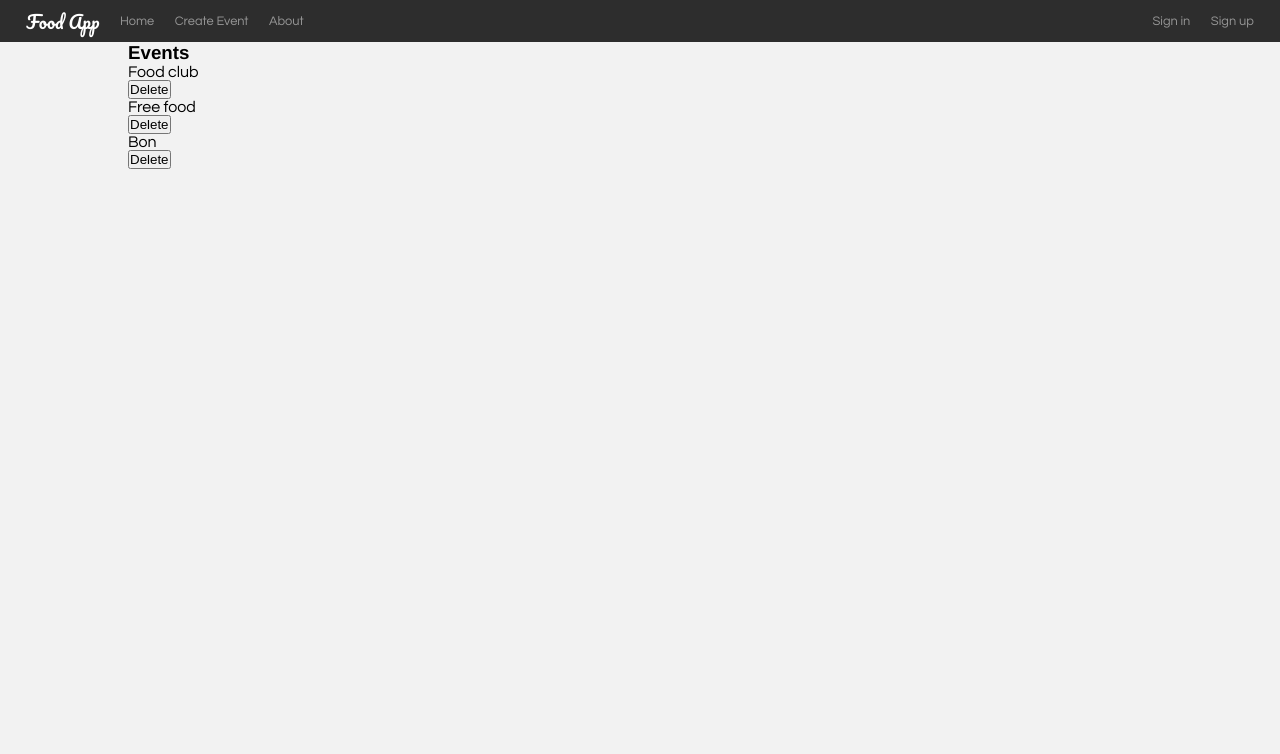
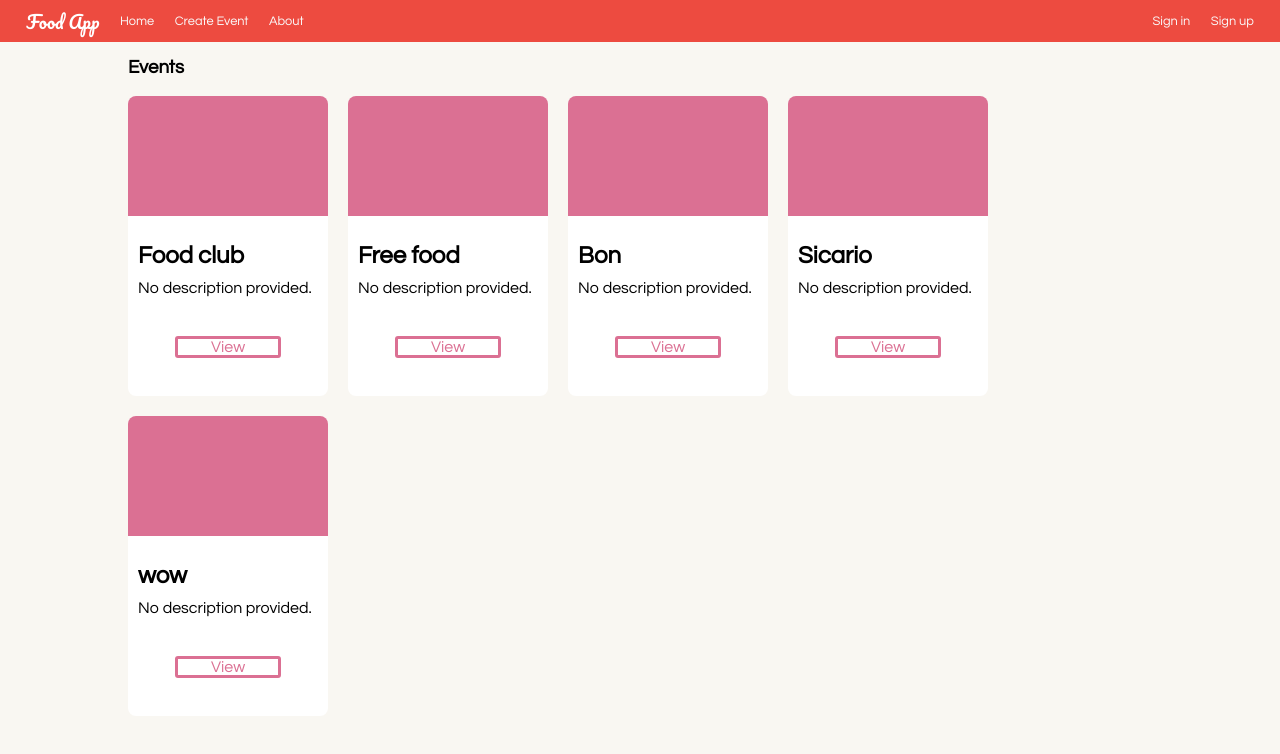
Before and after one commit to Evalir/food-app-intec, a React (Create React App) app: page / in a window 1280 px wide. Shown: the top 754 px of the page. Built offline with nearby package versions, Linux system fonts and the light colour scheme.

Commit message:
Finish initial view events layout

```diff
--- /dev/null
+++ b/src/Components/FoodCard/FoodCard.js
@@ -0,0 +1,29 @@
+import React from 'react';
+import {
+  Card,
+  ImageContainer,
+  InfoWrapper,
+  FoodTitle,
+  FoodLink,
+} from './Styled';
+
+const FoodCard = ({ key, name, description }) => {
+  return (
+    <Card key={key}>
+      <ImageContainer />
+      <InfoWrapper>
+        <FoodTitle>{name}</FoodTitle>
+        <p>{description}</p>
+
+        <FoodLink>View</FoodLink>
+      </InfoWrapper>
+    </Card>
+  );
+};
+
+FoodCard.defaultProps = {
+  name: 'name',
+  description: 'No description provided.',
+};
+
+export default FoodCard;
--- /dev/null
+++ b/src/Components/FoodCard/Styled.js
@@ -0,0 +1,47 @@
+import styled from 'styled-components';
+import { Link } from 'react-router-dom';
+export const Card = styled.div`
+  min-height: 300px;
+  width: 200px;
+  border-radius: 8px;
+  background: white;
+`;
+
+export const ImageContainer = styled.div`
+  min-height: 120px;
+  width: 100%;
+  border-radius: 8px 8px 0 0;
+  background: palevioletred;
+`;
+
+export const InfoWrapper = styled.div`
+  display: flex;
+  flex-direction: column;
+  width: 90%;
+  margin: 0 auto;
+  padding-top: 1em;
+`;
+
+export const FoodTitle = styled.h2`
+  line-height: 2em;
+`;
+
+export const FoodLink = styled(Link)`
+  display: block;
+  margin-top: 40px;
+  padding: 0 auto;
+  color: palevioletred;
+  background: transparent;
+  border: 3px solid palevioletred;
+  border-radius: 3px;
+  text-align: center;
+  font-size: 1em;
+  width: 100px;
+  align-self: center;
+  text-decoration: none;
+  transition: all 0.2s;
+  :hover {
+    color: white;
+    background: palevioletred;
+  }
+`;
--- a/src/Components/Navbar/Navbar.js
+++ b/src/Components/Navbar/Navbar.js
@@ -1,7 +1,13 @@
 import React, { useState, useEffect } from 'react';
-
-import { StyledNavbar, StyledNav, StyledLogoLink, Spacer } from './Styled';
+import {
+  StyledNavbar,
+  StyledNav,
+  StyledLogoLink,
+  StyledNavLink,
+  Spacer,
+} from './Styled';
 import TopDrawer from './TopDrawer/TopDrawer';
+import DrawerButton from './TopDrawer/DrawerButton/DrawerButton';
 
 /**
  * Navbar component. Supports mobile and desktop view.
@@ -18,6 +24,9 @@ const Navbar = () => {
       <>
         <StyledNav>
           <div>
+            <DrawerButton show={show} setShow={setShow} />
+          </div>
+          <div>
             <ul>
               <li>
                 <StyledLogoLink>Food App</StyledLogoLink>
@@ -27,9 +36,8 @@ const Navbar = () => {
           <Spacer />
           <div>
             <ul>
-              <li>Sign in</li>
               <li>
-                <button onClick={() => setShow(!show)}>Click</button>
+                <StyledNavLink to="/">Sign in</StyledNavLink>
               </li>
             </ul>
           </div>
@@ -49,16 +57,26 @@ const Navbar = () => {
             <li>
               <StyledLogoLink>Food App</StyledLogoLink>
             </li>
-            <li>Home</li>
-            <li>Create Event</li>
-            <li>About</li>
+            <li>
+              <StyledNavLink to="/">Home</StyledNavLink>
+            </li>
+            <li>
+              <StyledNavLink to="/">Create Event</StyledNavLink>
+            </li>
+            <li>
+              <StyledNavLink to="/">About</StyledNavLink>
+            </li>
           </ul>
         </div>
         <Spacer />
         <div>
           <ul>
-            <li>Sign in</li>
-            <li>Sign up</li>
+            <li>
+              <StyledNavLink to="/">Sign in</StyledNavLink>
+            </li>
+            <li>
+              <StyledNavLink to="/">Sign up</StyledNavLink>
+            </li>
           </ul>
         </div>
       </StyledNav>
--- a/src/Components/Navbar/Styled.js
+++ b/src/Components/Navbar/Styled.js
@@ -1,4 +1,5 @@
 import styled from 'styled-components';
+import { Link } from 'react-router-dom';
 
 export const Spacer = styled.div`
   flex: 1;
@@ -7,7 +8,7 @@ export const StyledNavbar = styled.header`
   position: relative;
   z-index: 200;
   width: 100%;
-  background-color: ${props => props.theme.black};
+  background-color: ${props => props.theme.orange};
   height: 42px;
 `;
 
@@ -18,7 +19,6 @@ export const StyledNav = styled.nav`
   padding: 0 1em;
 
   ul {
-    color: ${props => props.theme.grey};
     text-decoration: none;
     list-style: none;
     margin: 0;
@@ -33,9 +33,15 @@ export const StyledNav = styled.nav`
   }
 `;
 
-export const StyledLogoLink = styled.a`
+export const StyledLogoLink = styled(Link)`
+  text-decoration: none;
   font-family: 'Pacifico', 'Questrial', Helvetica;
   font-size: 1.4em;
   color: white;
   align-self: center;
 `;
+
+export const StyledNavLink = styled(Link)`
+  text-decoration: none;
+  color: ${props => props.theme.white};
+`;
--- /dev/null
+++ b/src/Components/Navbar/TopDrawer/DrawerButton/DrawerButton.js
@@ -0,0 +1,14 @@
+import React from 'react';
+import { StyledDrawer, Bar } from './Styled';
+
+const DrawerButton = ({ setShow, show }) => {
+  return (
+    <StyledDrawer onClick={() => setShow(!show)}>
+      <Bar />
+      <Bar />
+      <Bar />
+    </StyledDrawer>
+  );
+};
+
+export default DrawerButton;
--- /dev/null
+++ b/src/Components/Navbar/TopDrawer/DrawerButton/Styled.js
@@ -0,0 +1,23 @@
+import styled from 'styled-components';
+
+export const StyledDrawer = styled.button`
+  display: flex;
+  flex-direction: column;
+  justify-content: space-between;
+  width: 24px;
+  height: 16px;
+  background: transparent;
+  border: none;
+  cursor: pointer;
+  padding: 0;
+  box-sizing: border-box;
+  :focus {
+    outline: none;
+  }
+`;
+
+export const Bar = styled.div`
+  background: white;
+  width: 24px;
+  height: 2px;
+`;
--- a/src/Store/StoreConfig.js
+++ b/src/Store/StoreConfig.js
@@ -6,5 +6,11 @@ export const types = {
 
 export const INITIAL_STATE = {
   isSignedIn: false,
-  events: [{ name: 'Food club' }, { name: 'Free food' }, { name: 'Bon' }],
+  events: [
+    { name: 'Food club' },
+    { name: 'Free food' },
+    { name: 'Bon' },
+    { name: 'Sicario' },
+    { name: 'wow' },
+  ],
 };
--- a/src/Styled/Global.css
+++ b/src/Styled/Global.css
@@ -8,5 +8,5 @@
 body,
 html {
   font-family: 'Questrial', Arial, Helvetica, sans-serif;
-  background: #f2f2f2;
+  background: #f9f7f2;
 }
--- a/src/Styled/Theme.js
+++ b/src/Styled/Theme.js
@@ -1,6 +1,7 @@
 export const theme = {
   background: '#F2F2F2',
   black: '#2D2D2D',
+  orange: '#ED4B40',
   grey: '#969696',
   white: '#FAFAFA',
   rose: '#E64C72',
--- a/src/Views/ViewEvents.js
+++ b/src/Views/ViewEvents.js
@@ -3,13 +3,23 @@ import styled from 'styled-components';
 
 import { Context } from '../Store/Store';
 
+import FoodCard from '../Components/FoodCard/FoodCard';
+
 const Header = styled.h3`
-  font-family: 'Helvetica';
+  font-family: 'Questrial', Helvetica;
+  margin: 0 0 1em 0;
 `;
 
 export const CenteringWrapper = styled.div`
   width: 80vw;
   margin: 0 auto;
+  padding-top: 1em;
+`;
+
+export const Grid = styled.div`
+  display: grid;
+  grid-template-columns: repeat(auto-fill, 200px);
+  grid-gap: 20px;
 `;
 
 export default function ViewEvents() {
@@ -18,22 +28,11 @@ export default function ViewEvents() {
   return (
     <CenteringWrapper>
       <Header>Events</Header>
-      {state.events.map(event => (
-        <div className="row" key={event.name}>
-          <div className="col s4">
-            <p>{event.name}</p>
-          </div>
-          <div className="col s6 offset-s2 ">
-            <button
-              type="button"
-              className="btn red"
-              onClick={() => actions.DeleteEvent(event)}
-            >
-              Delete
-            </button>
-          </div>
-        </div>
-      ))}
+      <Grid>
+        {state.events.map(event => (
+          <FoodCard key={event.name} name={event.name} />
+        ))}
+      </Grid>
     </CenteringWrapper>
   );
 }
```
